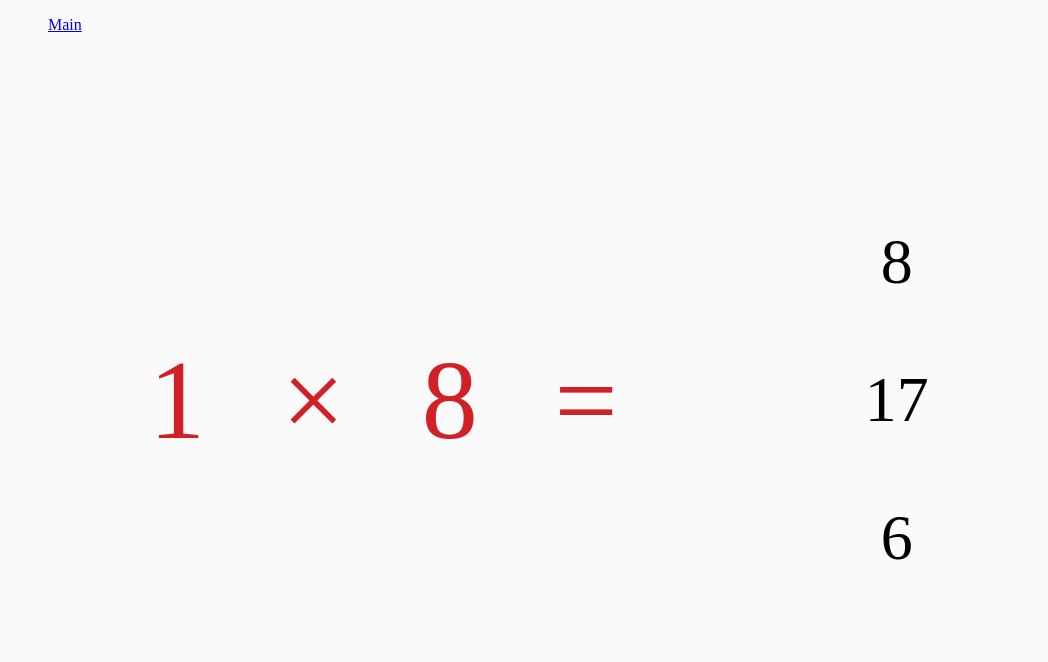
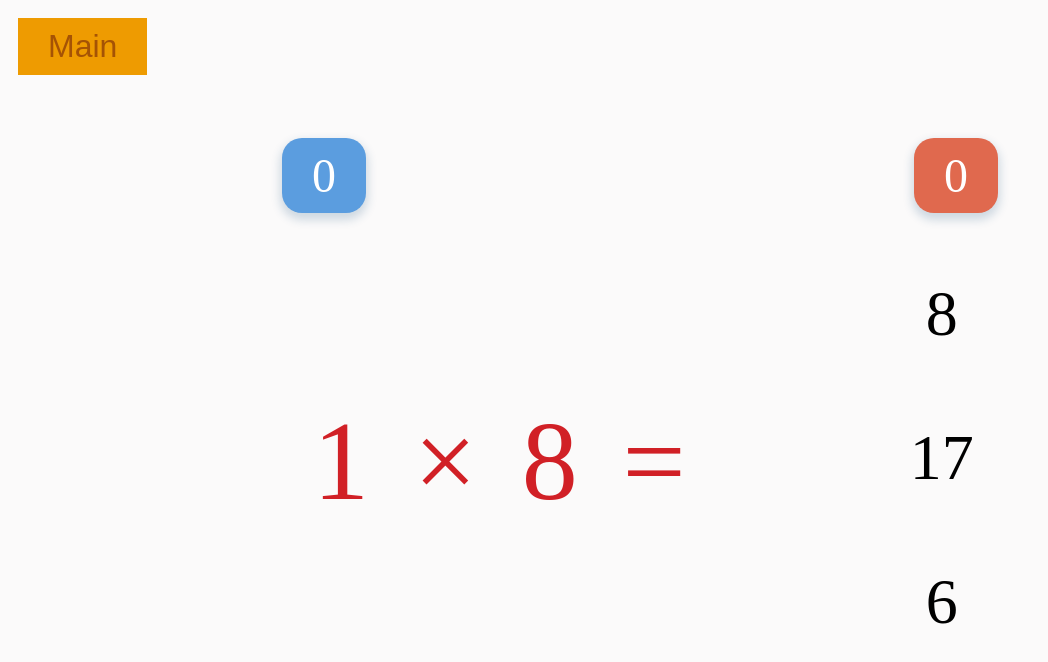
Before and after one commit to Cirillaa/math-for-kids, a plain HTML site: page index.html in a window 1280 px wide. Both pictures are taken after a click on the button "Multiplication". Shown: the whole page, without its empty margins (0-1048 px from the left). Drawn offline with Linux system fonts and the light colour scheme; a web font is replaced by a local one.

Commit message:
added answer counter. added some css styles for wrong and right answers

```diff
--- a/index.html
+++ b/index.html
@@ -9,19 +9,20 @@
 </head>
 <body>
     <header>
-        <nav>
-            <ul>
-                <li><a href="#">Main</a></li>
-            </ul>
-        </nav>
+        <button class="main-button" id="main-button">Main</button>
     </header>
     <main>
         <div class="wrapper">
             <section class="main-section">
-                <button id="add">Addiction</button>
+                <button id="add">Addition</button>
                 <button id="multi">Multiplication</button>
             </section>
             <section class="sample-section hide">
+                <div class="counter">
+                    <div id="correct">0</div>
+                    <div id="incorrect">0</div>
+                </div>
+                <div class="sample">
                     <div class="numbers-section">
                         <p id="first-number"></p>
                         <p id="sign"></p>
@@ -33,10 +34,10 @@
                         <p id="sol-two" class="sol"></p>
                         <p id="sol-three" class="sol"></p>
                     </div>
+                </div>
             </section>
         </div>
     </main>
-    <footer></footer>
     <script src="script.js"></script>
 </body>
 </html>
--- a/script.js
+++ b/script.js
@@ -1,41 +1,49 @@
-let firstNumber = document.getElementById('first-number');
-let secondNumber = document.getElementById('second-number');
-let solOne = document.getElementById('sol-one');
+let firstNumber = document.getElementById("first-number");
+let secondNumber = document.getElementById("second-number");
+let solOne = document.getElementById("sol-one");
 let solTwo = document.getElementById("sol-two");
 let solThree = document.getElementById("sol-three");
 let solList = document.querySelectorAll(".sol");
-let mainPage = document.querySelector('.main-section');
-let taskSection = document.querySelector('.sample-section');
-let addictionButton = document.getElementById('add');
-let multiplicButton = document.getElementById('multi');
-let sign = document.getElementById('sign');
+let mainPage = document.querySelector(".main-section");
+let taskSection = document.querySelector(".sample-section");
+let addictionButton = document.getElementById("add");
+let multiplicButton = document.getElementById("multi");
+let sign = document.getElementById("sign");
+let mainButton = document.getElementById("main-button");
+let correct = document.getElementById('correct');
+let incorrect =  document.getElementById('incorrect');
 
-
-let addiction;
+let addition;
 let multiplication;
 
-addictionButton.addEventListener('click', function (){
-    addiction = true;
+addictionButton.addEventListener("click", function () {
+  addition = true;
   multiplication = false;
-    mainPage.classList.add('hide');
-    taskSection.classList.remove('hide');
-    sign.innerHTML = '+';
+  mainPage.classList.add("hide");
+  taskSection.classList.remove("hide");
+  sign.innerHTML = "+";
 
   getNumbers();
   getAnswerNumbers();
-})
+});
 
-multiplicButton.addEventListener('click', function(){
+multiplicButton.addEventListener("click", function () {
   multiplication = true;
-    addiction = false;
+  addition = false;
   mainPage.classList.add("hide");
   taskSection.classList.remove("hide");
   sign.innerHTML = "&#215";
 
   getNumbers();
   getAnswerNumbers();
-})
+});
 
+mainButton.addEventListener("click", function () {
+  addition = false;
+  multiplication = false;
+  mainPage.classList.remove("hide");
+  taskSection.classList.add("hide");
+});
 
 function getRandom(min, max) {
   min = Math.ceil(min);
@@ -53,25 +61,25 @@ function getAnswerNumbers() {
   let answer2;
   let answer3;
 
-    if (addiction) {
+  if (addition) {
     answer1 = +firstNumber.innerHTML + +secondNumber.innerHTML;
-        answer2 = (+firstNumber.innerHTML + +secondNumber.innerHTML) + 2;
-        answer3 = (+firstNumber.innerHTML + +secondNumber.innerHTML) - 1;
+    answer2 = +firstNumber.innerHTML + +secondNumber.innerHTML + 2;
+    answer3 = +firstNumber.innerHTML + +secondNumber.innerHTML - 1;
   }
 
-    if(multiplication) {
+  if (multiplication) {
     answer1 = +firstNumber.innerHTML * +secondNumber.innerHTML;
-        answer2 = (+firstNumber.innerHTML * +secondNumber.innerHTML) + 9;
-        answer3 = (+firstNumber.innerHTML * +secondNumber.innerHTML) - 2;
+    answer2 = +firstNumber.innerHTML * +secondNumber.innerHTML + 9;
+    answer3 = +firstNumber.innerHTML * +secondNumber.innerHTML - 2;
   }
 
-    let random = getRandom(1, 3)
+  let random = getRandom(1, 3);
 
   if (random === 1) {
     solOne.innerHTML = answer1;
     solTwo.innerHTML = answer2;
     solThree.innerHTML = answer3;
-    } else if ( random === 2) {
+  } else if (random === 2) {
     solOne.innerHTML = answer3;
     solTwo.innerHTML = answer1;
     solThree.innerHTML = answer2;
@@ -81,11 +89,17 @@ function getAnswerNumbers() {
     solThree.innerHTML = answer1;
   }
 }
+function correctAnswerCounter() {
+  correct.innerHTML = +correct.innerHTML + 1;
+}
 
+function incorrectAnswerCounter() {
+  incorrect.innerHTML = +incorrect.innerHTML + 1;
+}
 for (let i = 0; i < solList.length; i++) {
-    solList[i].addEventListener('click', function() {
+  solList[i].addEventListener("click", function () {
     if (
-          (addiction &&
+      (addition &&
         solList[i].innerHTML ==
           +firstNumber.innerHTML + +secondNumber.innerHTML) ||
       (multiplication &&
@@ -93,6 +107,7 @@ for (let i = 0; i < solList.length; i++) {
           +firstNumber.innerHTML * +secondNumber.innerHTML)
     ) {
       solList[i].classList.add("right");
+      correctAnswerCounter();
       setTimeout(function () {
         getNumbers();
         getAnswerNumbers();
@@ -100,9 +115,10 @@ for (let i = 0; i < solList.length; i++) {
       }, 2000);
     } else {
       solList[i].classList.add("wrong");
+      incorrectAnswerCounter();
       setTimeout(function () {
         solList[i].classList.remove("wrong");
       }, 1000);
     }
-    })
+  });
 }
--- a/style.css
+++ b/style.css
@@ -1,20 +1,15 @@
 @import url('https://fonts.googleapis.com/css2?family=Poppins:wght@300&family=Tourney:wght@300;700&display=swap');
 
-li {
-    list-style: none;
-}
+
 body{
     background-color: #fbfafa;
 }
 .wrapper {
     width: 100%;
     height: 100%;
-    position: fixed;
-    top: 0;
-    left: 0;
-    display: flex;
-    overflow: auto;
+    text-align: center;
 }
+
 .main-section > button {
     font-family: 'Poppins';
     font-size: 3em;
@@ -31,20 +26,21 @@ body{
     color: #673302;
 }
 .main-section {
-    margin: auto;
+    margin-top: 15%;
 }
 .sample-section {
-    margin: auto;
-    display: grid;
-    grid-template-columns: 1fr 1fr;
-    text-align: center;
-    justify-content: center;
+    margin-top: 5%;
+}
+.sample {
+    width: 70%;
+    display: flex;
+    justify-content:space-around;
     align-items: center;
+    margin: 0 auto;
 }
 .numbers-section {
     display: flex;
     flex-direction: row;
-    gap: 2em;
 }
 .numbers-section > p {
     font-size: 7em;
@@ -53,18 +49,68 @@ body{
     color: #d12026;
 }
 .solution-section {
+    width: fit-content;
     font-size: 4em;
     font-family: 'Tourney';
-    padding: 0.2em;
     cursor: pointer;
+}
+.solution-section > p {
+    width: 95px;
+    height: 80px;
 }
 .hide {
     display: none;
 }
 
 .wrong {
-    border: 1px solid red;
+    background-color: #ac2529;
+    color: white;
+    transform-box: fill-box;
+    transform-origin: center;
+    animation: rotateBox 2s linear infinite;
 }
 .right {
-    border: 1px solid greenyellow;
+    background-color: #3abf62;
+    color: white;
 }
+@keyframes rotateBox {
+    to {
+        transform: rotate(0.5turn);
+    }
+}
+.main-button {
+    font-size: 2em;
+    color: #a55305;
+    background-color: #EE9B01;
+    padding: 10px 30px;
+    cursor: pointer;
+    width: fit-content;
+    border: none;
+    margin: 10px 10px 0 10px;
+}
+.main-button:hover {
+    transform: scale(1.1);
+    transition: all 0.2s ease-in-out;
+}
+
+.counter {
+    display: flex;
+    align-items: center;
+    justify-content:space-around
+}
+#correct {
+    background-color: #5b9ddf;
+    color: white;
+    font-size: 3em;
+    padding: 10px 30px;
+    border-radius: 20px;
+    box-shadow: 0px 5px 10px 2px rgba(29, 85, 128, 0.2);
+}
+#incorrect {
+    background-color: #e0694e;
+    color: white;
+    font-size: 3em;
+    padding: 10px 30px;
+    border-radius: 20px;
+    box-shadow: 0px 5px 10px 2px rgba(29, 85, 128, 0.2);
+}
```
Lines whose indentation alone changed are shown as unchanged.
